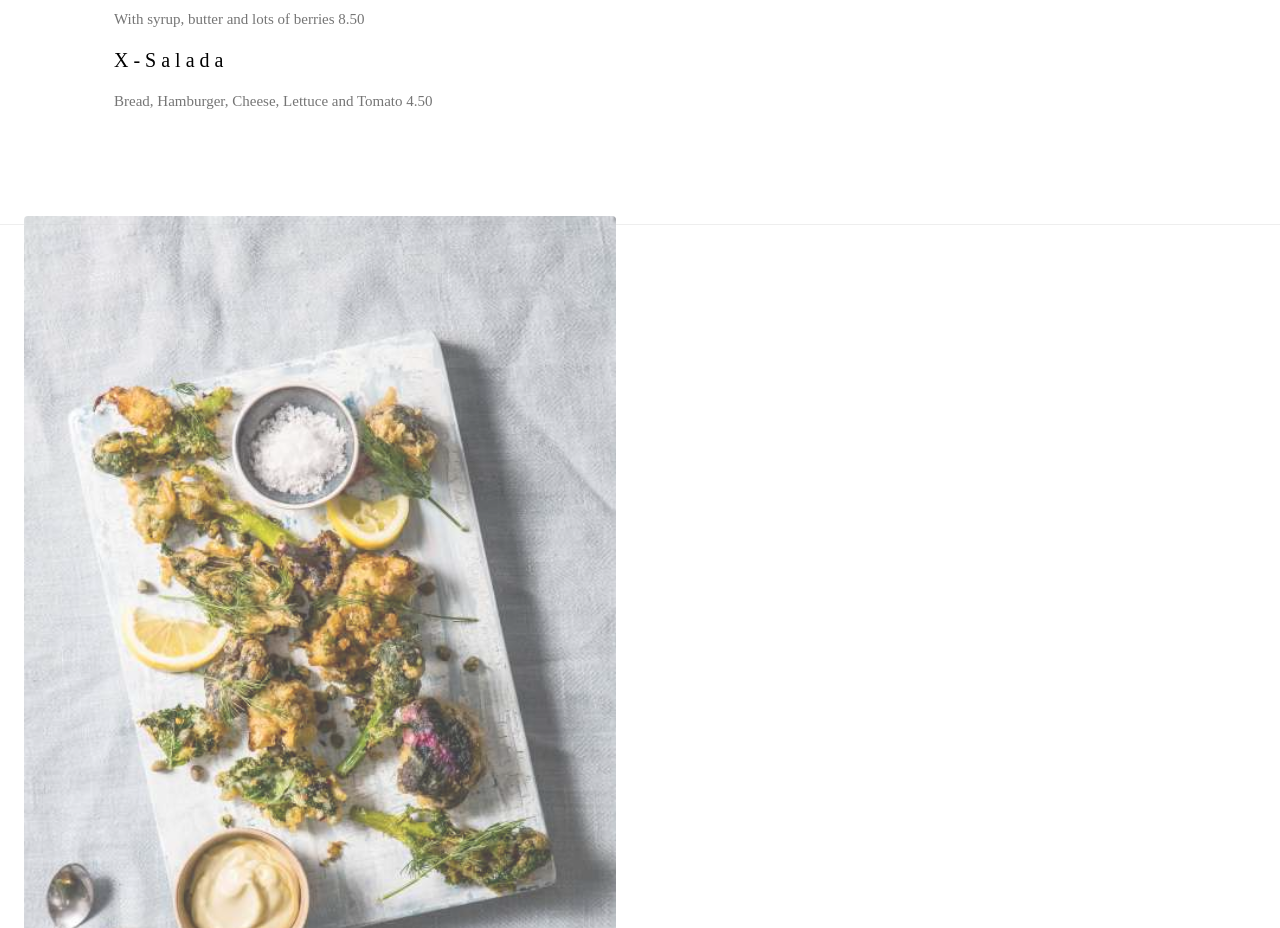
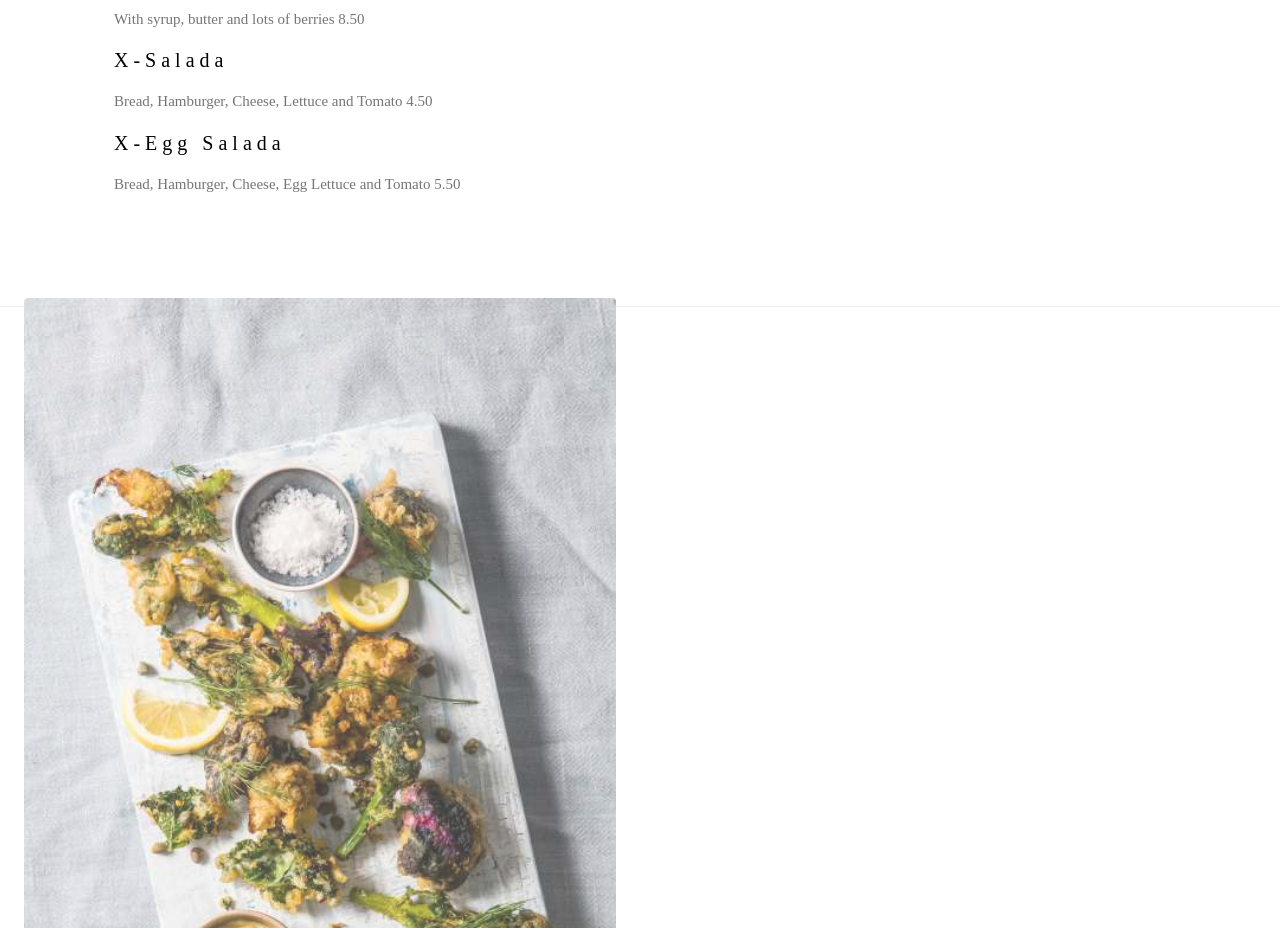
Before and after one commit to marcellogomes-santos/le-catering-lanchonete, a plain HTML site: page index.html in a window 1280 px wide. Shown: the part 2140-3068 px from the top of the page. Drawn offline with nearby package versions, Linux system fonts and the light colour scheme.

Commit message:
Incluindo lanche

```diff
--- a/index.html
+++ b/index.html
@@ -77,6 +77,9 @@ h1, h2, h3, h4, h5, h6 {
       <h4>X-Salada</h4>
       <p class="w3-text-grey">Bread, Hamburger, Cheese, Lettuce and Tomato 4.50</p>
 
+      <h4>X-Egg Salada</h4>
+      <p class="w3-text-grey">Bread, Hamburger, Cheese, Egg Lettuce and Tomato 5.50</p>
+
 
     </div>
     </div>
```
